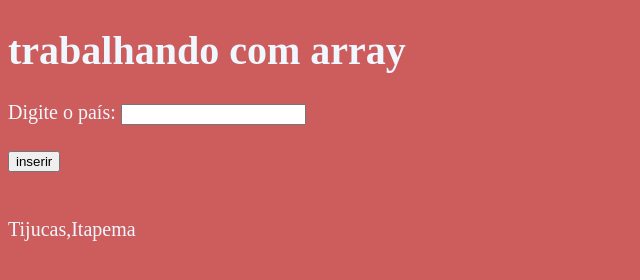
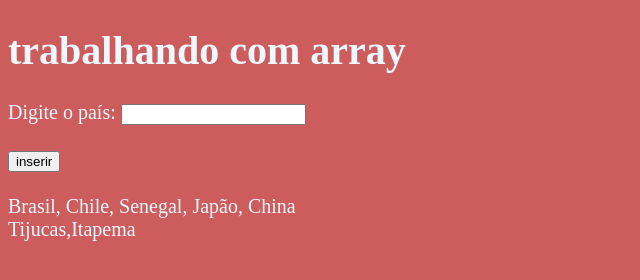
Before and after one commit to MariaC-GG/Array_string_4, a plain HTML site: page index.html in a window 1280 px wide. Both pictures are taken after a click on the button "inserir". Shown: the whole page, without its empty margins (0-640 px from the left). Drawn offline with Linux system fonts and the light colour scheme.

Commit message:
modificado com o ouvi

```diff
--- a/index.html
+++ b/index.html
@@ -11,9 +11,9 @@
 <body>
     <h1>trabalhando com array</h1>
     <label for="pais">Digite o país:</label>
-    <input type="text" id="pais">
+    <input type="text" id="nome_pais">
     <br><br>
-    <button onclick="inserir()">inserir</button>
+    <button id="incluir">inserir</button>
     <br><br>
     <div id="res"></div>
 </body>
--- a/vet.js
+++ b/vet.js
@@ -1,10 +1,21 @@
 let res = document.getElementById('res')
 
-let pais = ['Brasil, Chile, Senegal']
+let pais = ['Brasil, Chile, Senegal, Japão, China']
 let cidades = new Array("Tijucas", "Itapema")
 
-/*console.log(pais[2])*/
-/*console.log(cidades[1])*/
+console.log(pais.indexOf('Brasil'))
+
+let nome_pais = document.getElementById('nome_pais')
+let incluir = document.getElementById('incluir')
+
+incluir.addEventListener('click', ()=>{
+    res.innerHTML += pais + '<br>'
+    res.innerHTML += cidades + '<br>'
+})
+
+
+/*console.log(pais[2])
+console.log(cidades[1])
 
 pais.push('Uruguai')
 pais.unshift('Paraguai')
@@ -13,11 +24,13 @@ console.log(cidades)
 pais.pop()
 pais.shift()
 console.log(pais)
-console.log(cidades)
+console.log(cidades)*/
 
-function inserir(){
-    pais.pop()
-    pais.shift()
+/*function inserir(){
+    pais.splice(3,0,"Estados Unidos")
+    pais.splice(4,1)
+    pais.sort()
     res.innerHTML += pais + '<br>'
+    pais.reverse()
     res.innerHTML += cidades + '<br>'
-}
+}*/
```
